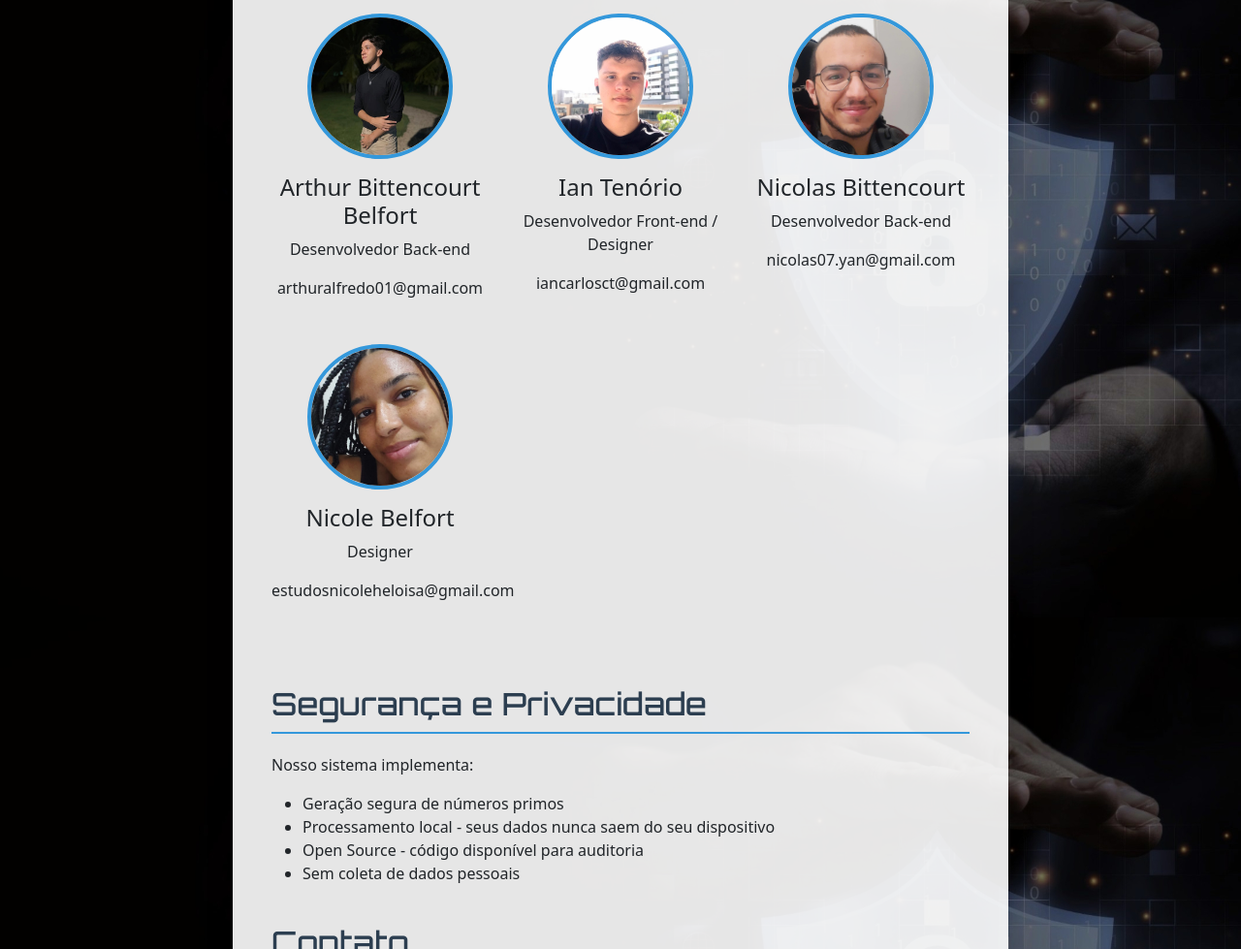
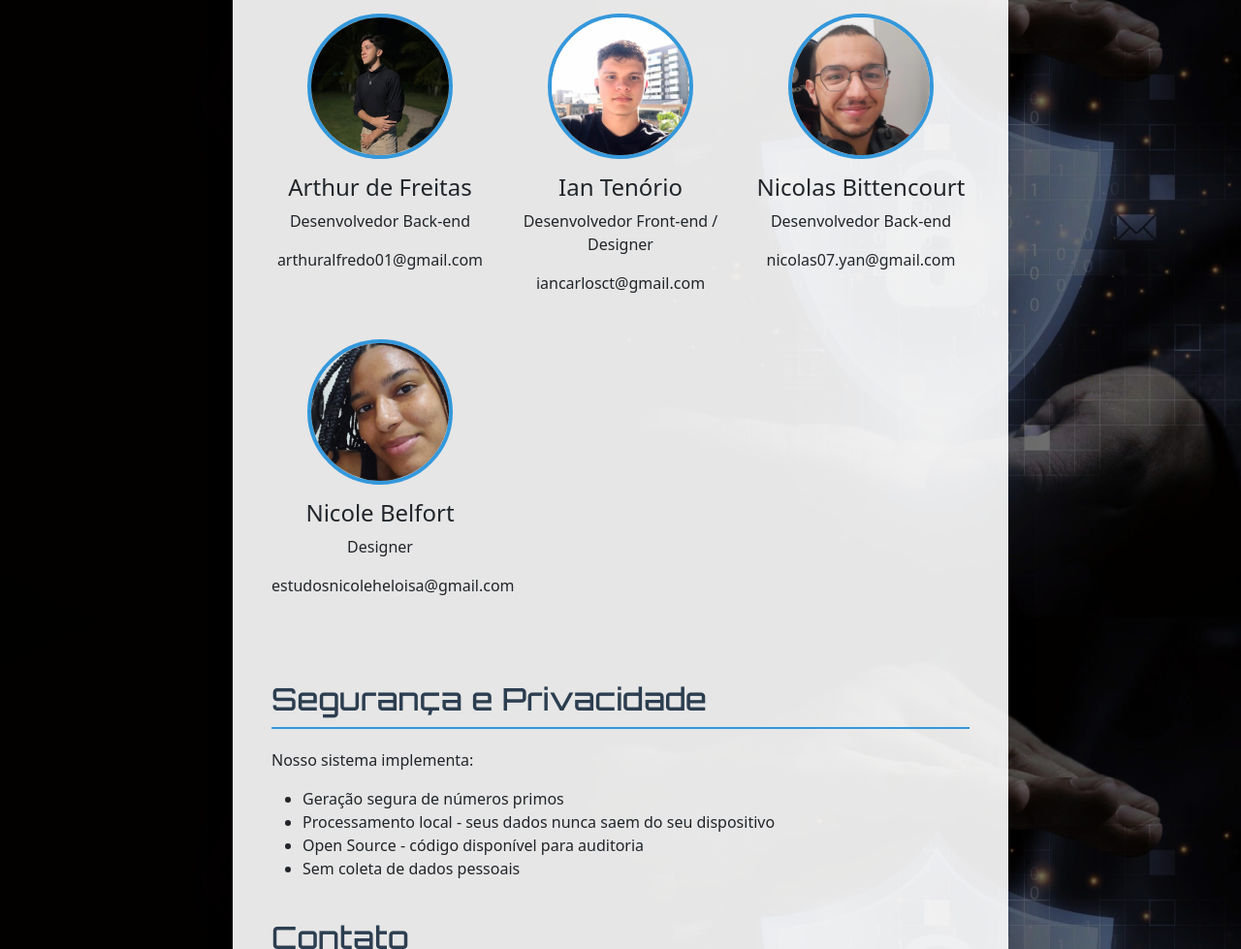
Before and after one commit to NicolasYanB/rsa, a plain HTML site: page Public/saibamais.html in a window 1280 px wide. Shown: the part 963-1942 px from the top of the page at 97% size. Drawn offline with Linux system fonts and the light colour scheme.

Commit message:
Segundo Commit Front

```diff
--- a/Public/saibamais.html
+++ b/Public/saibamais.html
@@ -71,7 +71,7 @@
             <div class="row">
                 <div class="col-md-4 team-member">
                     <img src="Assets/ArthurFoto.jpg" alt="Desenvolvedor 2" class="member-photo">
-                    <h4>Arthur Bittencourt Belfort</h4>
+                    <h4>Arthur de Freitas</h4>
                     <p>Desenvolvedor Back-end</p>
                     <p>arthuralfredo01@gmail.com</p>
                 </div>
```
